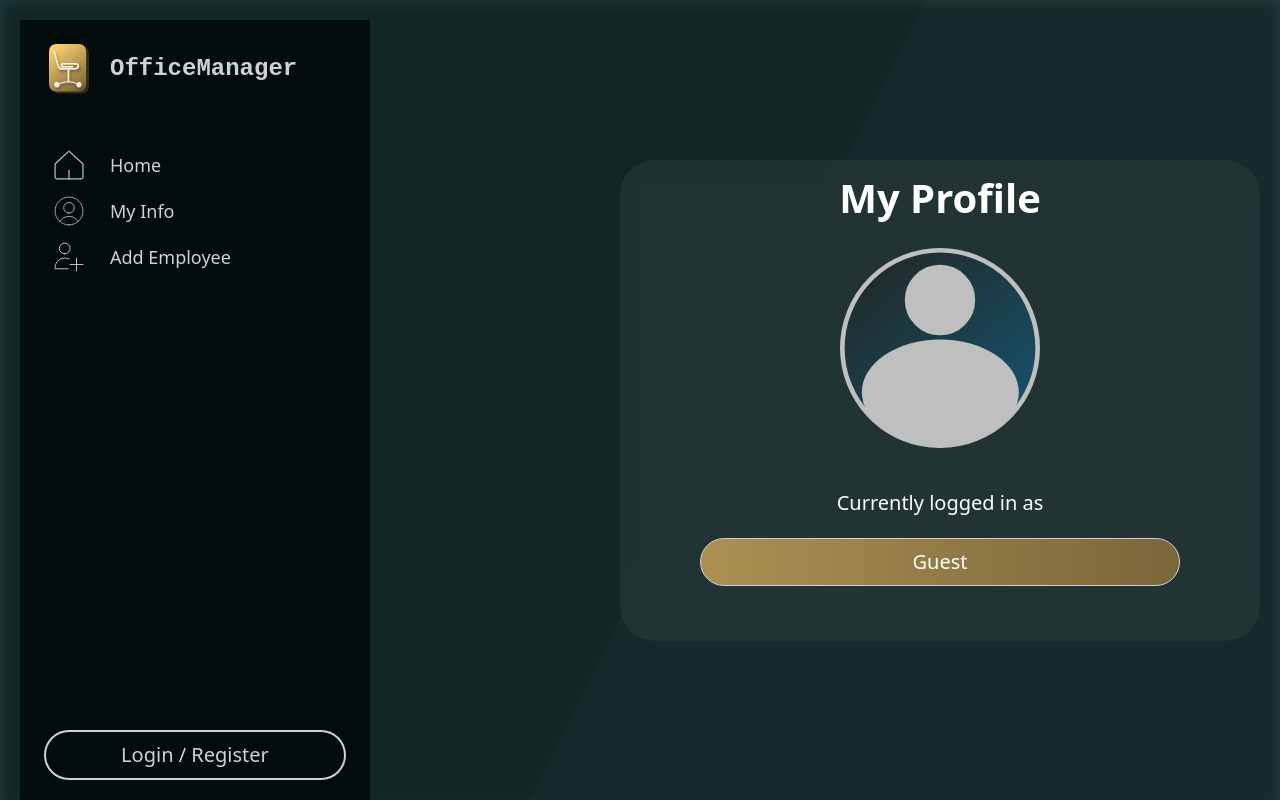
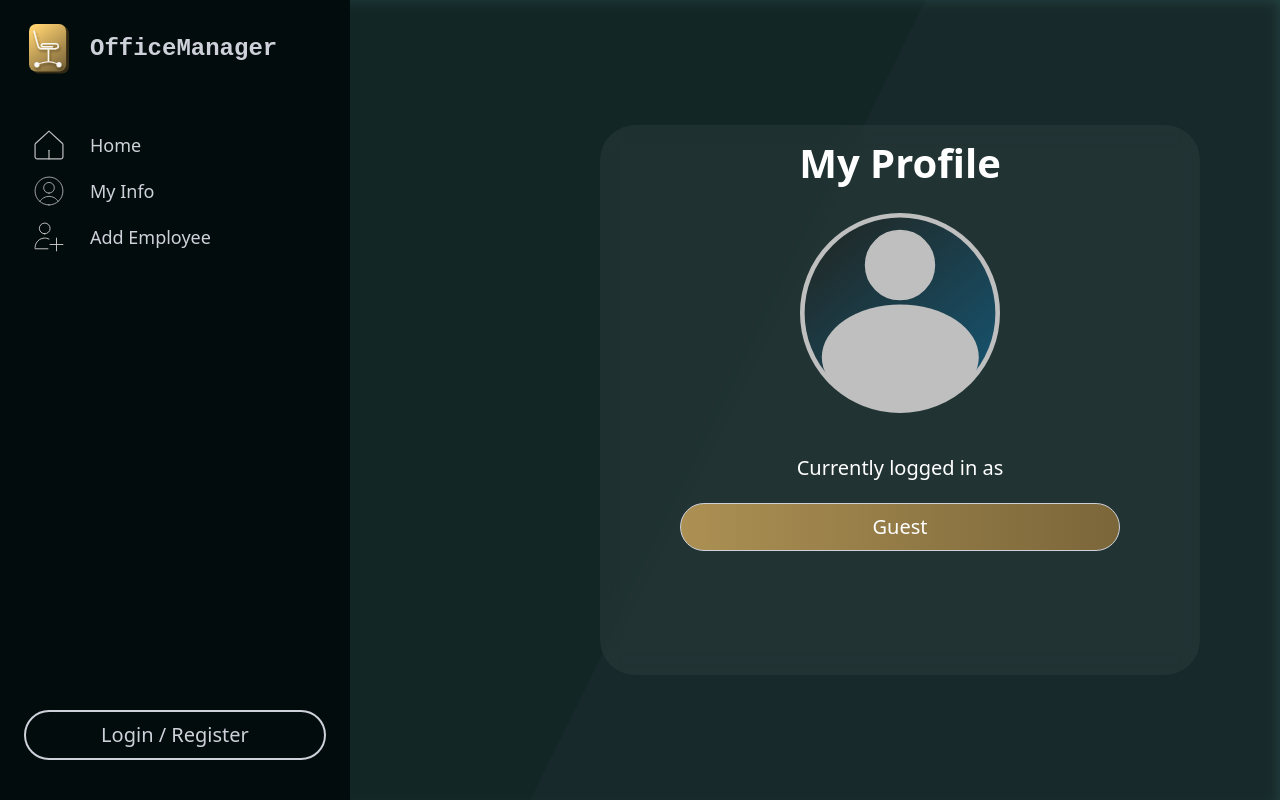
Before and after one commit to nlsnlaurensius/TechFE, a React (Vite) app: page /my-info in a window 1280 px wide. Built offline with nearby package versions, Linux system fonts and the light colour scheme.

Commit message:
tadi ada error dikit

```diff
--- a/src/components/EmployeeDetailsPage.jsx
+++ b/src/components/EmployeeDetailsPage.jsx
@@ -76,10 +76,10 @@ export default function EmployeeDetail() {
   if (!employee) return <div className="text-white">Loading...</div>;
 
   return (
-    <div className="bg-cover bg-no-repeat min-h-screen flex p-5" style={{ backgroundImage: `url(${background})` }}>
+    <div className="bg-cover bg-no-repeat min-h-screen flex " style={{ backgroundImage: `url(${background})` }}>
       {<DashboardElement />}
       <motion.div initial={{ opacity: 0, y: 20 }} animate={{ opacity: 1, y: 0 }} transition={{ duration: 0.5 }} className="relative z-10 flex justify-center w-full">
-        <div className={`bg-white bg-opacity-5 w-full max-w-[850px] m-4 rounded-[35px] backdrop-blur-[10px] flex flex-col p-8 text-white ${isScreenSmall ? "" : "ml-[500px]"}`}>
+        <div className={`bg-white bg-opacity-5 w-[90%] max-w-[750px] m-auto rounded-[35px] backdrop-blur-[10px] flex flex-col p-8 text-white ${isScreenSmall ? "" : "ml-[500px]"}`}>
           <h1 className="text-3xl text-center font-bold mb-6">Employee Detail Info</h1>
           <img src={profile} alt="Employee profile" className="w-[200px] h-[200px] mx-auto mb-6" />
 
--- a/src/components/MyInfoPage.jsx
+++ b/src/components/MyInfoPage.jsx
@@ -28,10 +28,10 @@ export default function MyInfoPage() {
   const showDashboard = !isScreenSmall;
 
   return (
-    <div className="bg-cover bg-no-repeat h-screen w-screen flex p-5" style={{ backgroundImage: `url(${background})` }}>
+    <div className="bg-cover bg-no-repeat h-screen w-screen flex " style={{ backgroundImage: `url(${background})` }}>
       <DashboardElement />
       <motion.div
-        className={`bg-[#FFFFFF] bg-opacity-5 w-[650px] h-[481px] m-auto rounded-[35px] backdrop-blur-[10px] flex flex-col text-white ${isScreenSmall ? '' : 'ml-[600px]'}`}
+        className={`bg-[#FFFFFF] bg-opacity-5 w-[90%] max-w-[600px] h-[550px] m-auto  rounded-[35px] backdrop-blur-[10px] flex flex-col text-white ${isScreenSmall ? '' : 'ml-[600px]'}`}
         initial={{ opacity: 0, y: 20 }}
         animate={{ opacity: 1, y: 0 }}
         transition={{ delay: 0.4 }}
```
